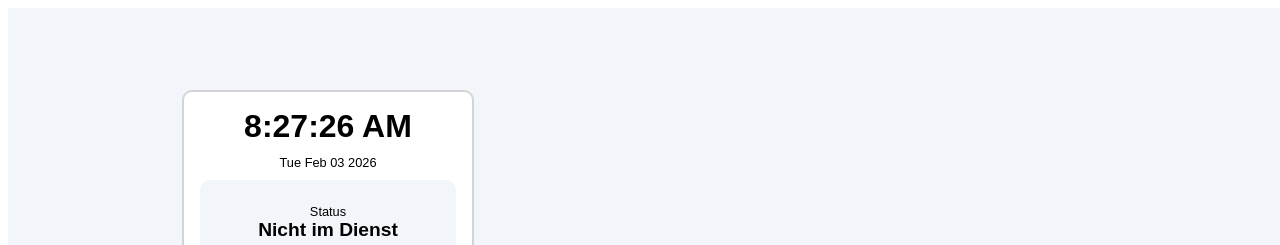
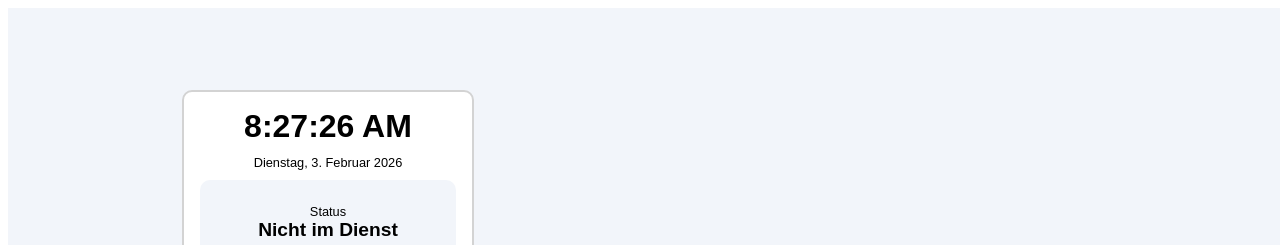
Before and after one commit to justusbruegmann/stechuhr, a Next.js app: page /timecard in a window 1280 px wide. Shown: the top 245 px of the page. Built offline with nearby package versions, Linux system fonts and the light colour scheme.

Commit message:
better date format

```diff
--- a/src/pages/timecard.tsx
+++ b/src/pages/timecard.tsx
@@ -8,7 +8,12 @@ export default function Timecard() {
         <div className={`${Styles["background"]}`}>
             <div className={`${Styles["card"]}`}>
                     <span className={`${Styles["timeStyle"]}`}>{time.toLocaleTimeString()}</span>
-                    <span className={`${Styles["standardTextHeader"]}`}>{time.toDateString()}</span>
+                    <span className={`${Styles["standardTextHeader"]}`}>{time.toLocaleDateString("de-DE",{
+                                                                                                    weekday: "long",
+                                                                                                    day: "numeric",
+                                                                                                    month: "long",
+                                                                                                    year: "numeric"
+                                                                                                })}</span>
                 <div className={`${Styles["statusDiv"]}`}>
                     <span className={`${Styles["standardTextHeader"]}`}>Status</span>
                     <span className={`${Styles["standardTextBody"]}`}>Nicht im Dienst</span>
```
